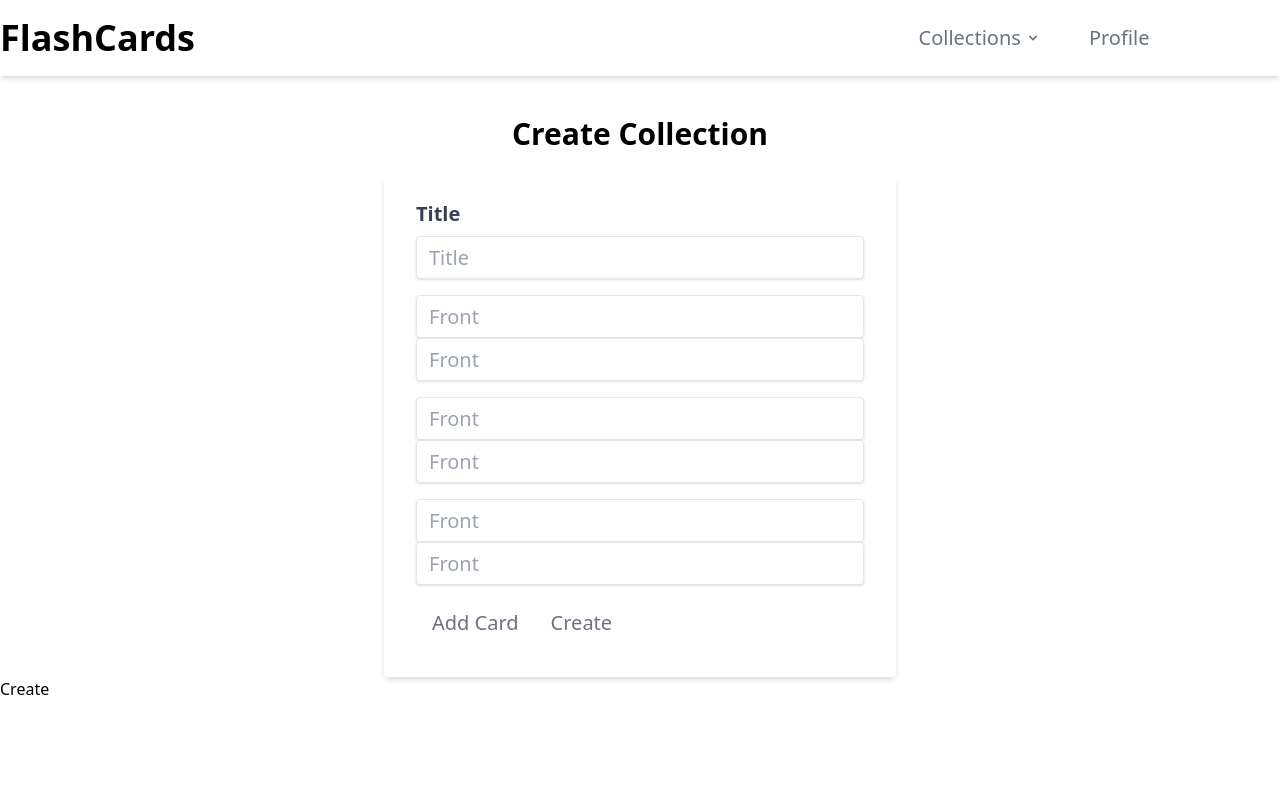
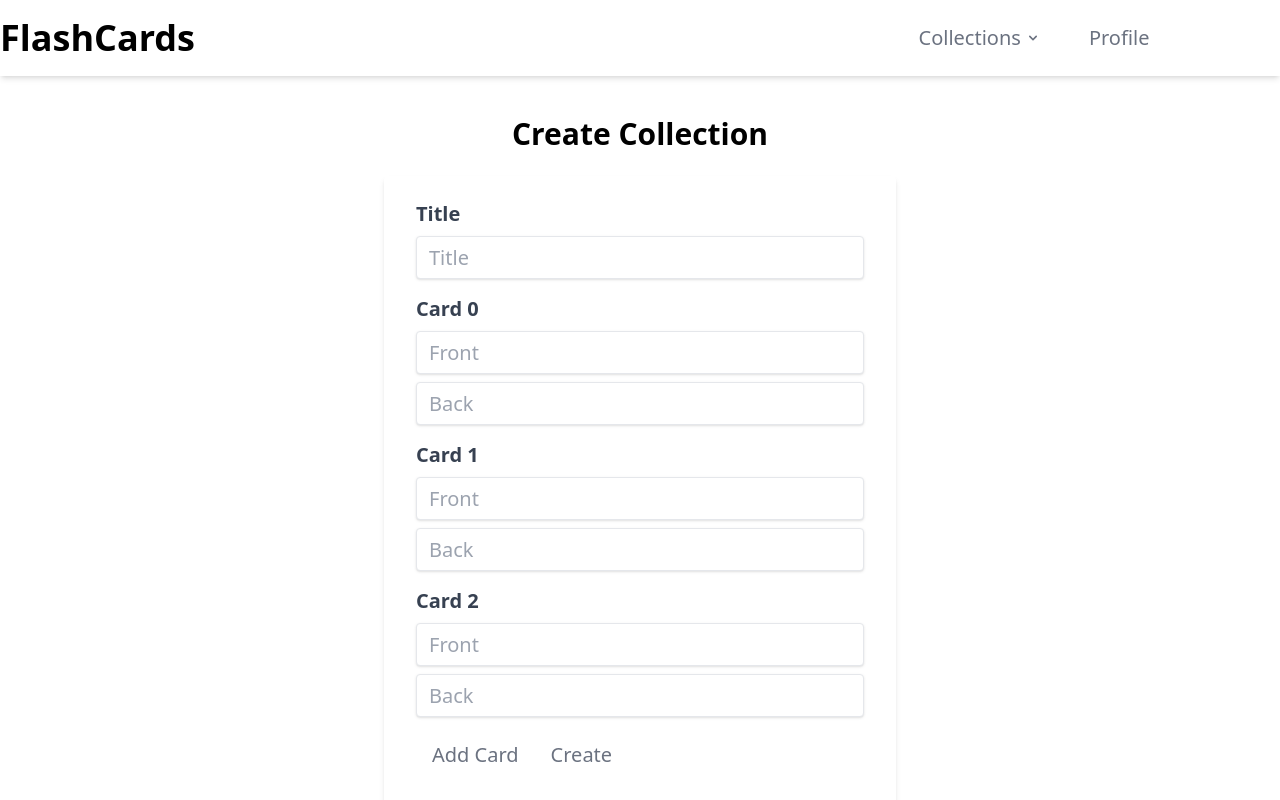
Before and after one commit to yap8/flashcards, a React (Create React App) app in the folder client/: page /collections/create in a window 1280 px wide. Shown: the top 800 px of the page. Built offline with nearby package versions, Linux system fonts and the light colour scheme; sample sign-in values are in the browser's storage.

Commit message:
added labels for card; updated FormInput; removed junk

```diff
--- a/client/src/components/Form/FormInput.js
+++ b/client/src/components/Form/FormInput.js
@@ -1,5 +1,7 @@
-const FormInput = ({ label, name, ...rest }) => {
+const FormInput = ({ className, label, name, ...rest }) => {
   const capitalize = (word) => word.charAt(0).toUpperCase() + word.slice(1)
+
+  const classes = `text-xl shadow appearance-none border rounded w-full py-2 px-3 leading-tight focus:outline-none focus:shadow-outline ${className ? className : ''}`
 
   return <>
     { label && (
@@ -7,11 +9,11 @@ const FormInput = ({ label, name, ...rest }) => {
         className="text-xl block text-gray-700 font-semibold mb-2"
         htmlFor={name}
       >
-        { capitalize(name) }
+        { label === true ? capitalize(name) : label }
       </label>
     )}
     <input
-      className="text-xl shadow appearance-none border rounded w-full py-2 px-3 leading-tight focus:outline-none focus:shadow-outline"
+      className={ classes }
       type={ name === 'password' ? 'password' : 'text' }
       name={ name }
       id={ name }
--- a/client/src/pages/Collections/CollectionsForm.js
+++ b/client/src/pages/Collections/CollectionsForm.js
@@ -82,36 +82,33 @@ const CollectionsForm = () => {
             <FormInput
               label
               name="title"
-              value={formData.title}
-              onChange={handleChange}
+              value={ formData.title }
+              onChange={ handleChange }
             />
           </FormGroup>
             {formData.cards.map((card, index) => (
               <FormGroup>
                 <FormInput
-                  name={`${index}-front`}
+                  label={ `Card ${index}` }
+                  name={ `${index}-front` }
                   placeholder="Front"
-                  value={card.front}
-                  onChange={handleCardChange}
+                  value={ card.front }
+                  onChange={ handleCardChange }
+                  className="mb-2"
                 />
                 <FormInput
-                  name={`${index}-front`}
-                  placeholder="Front"
-                  value={card.front}
-                  onChange={handleCardChange}
+                  name={ `${index}-back` }
+                  placeholder="Back"
+                  value={ card.back }
+                  onChange={ handleCardChange }
                 />
               </FormGroup>
             ))}
             <FormGroup>
-              <Button onClick={handleAddClick}>Add Card</Button>
+              <Button onClick={ handleAddClick }>Add Card</Button>
               <Button type="submit">Create</Button>
             </FormGroup>
         </Form>
-        <form className="form form--large" onSubmit={handleSubmit}>
-          <div className="form__group">
-            <button className="button" type="submit">Create</button>
-          </div>
-        </form>
       </div>
     </section>
   )
```
